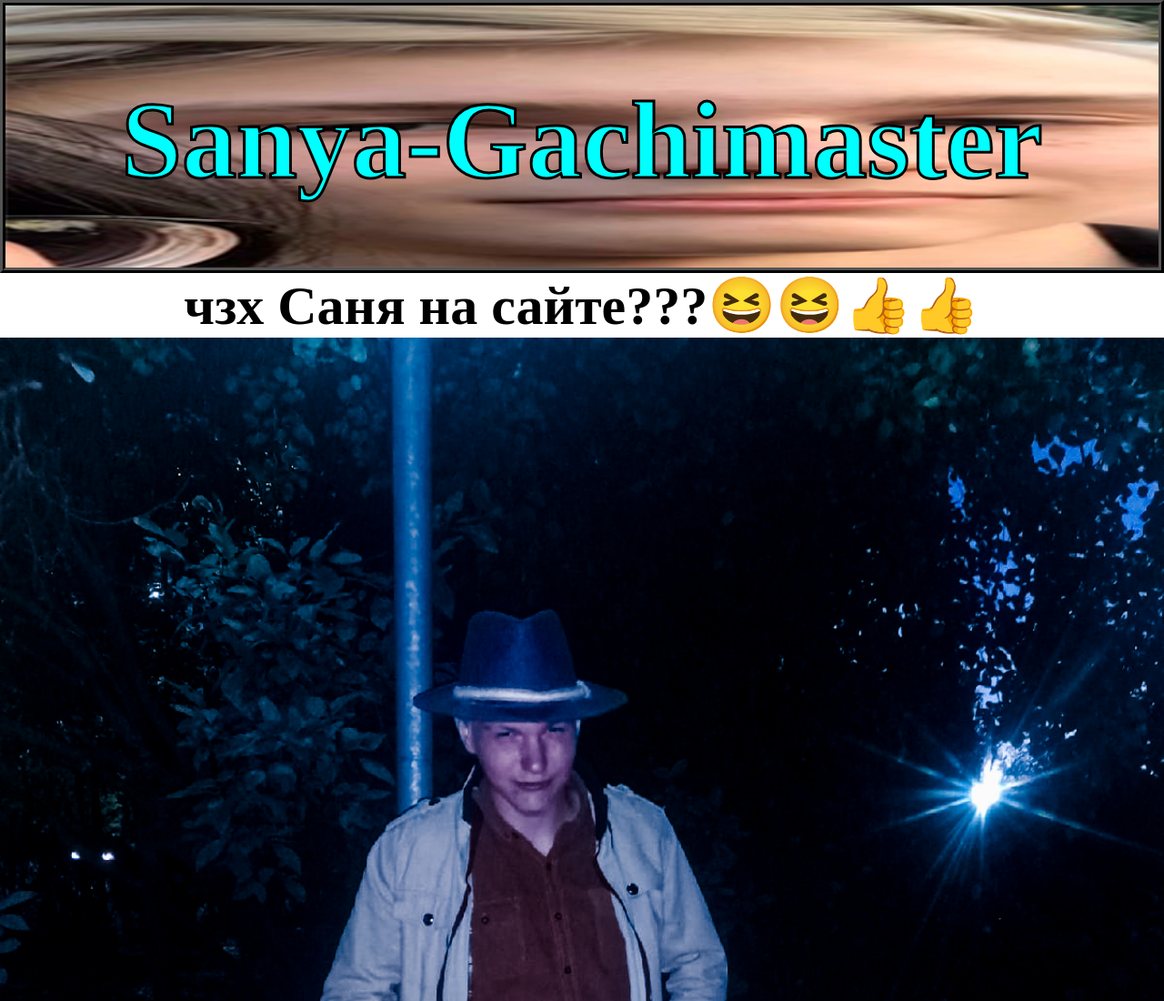
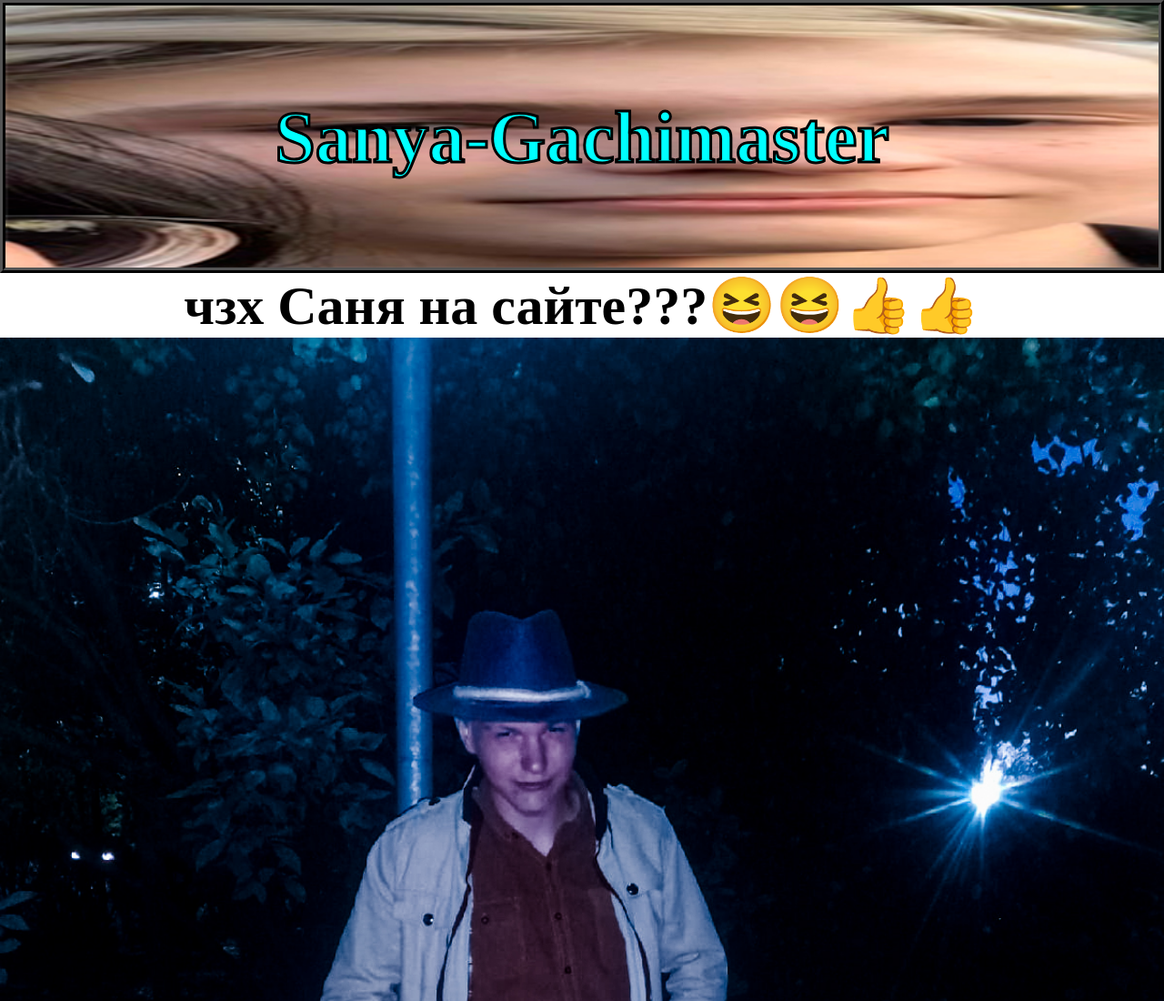
Before and after one commit to aftercraig/sanya-gachimaster, a plain HTML site: page index.html in a window 1280 px wide. Shown: the top 1100 px of the page at 91% size. Drawn offline with Linux system fonts and the light colour scheme.

Commit message:
non-adaptive fix

```diff
--- a/styles.css
+++ b/styles.css
@@ -15,8 +15,8 @@
 }
 
 .name {
-    padding-top: 80px;
-    font-size: 60px;
+    padding-top: 100px;
+    font-size: 40px;
     color: aqua;
     -webkit-text-stroke-width: 3px;
 	-webkit-text-stroke-color: #000000;
```
